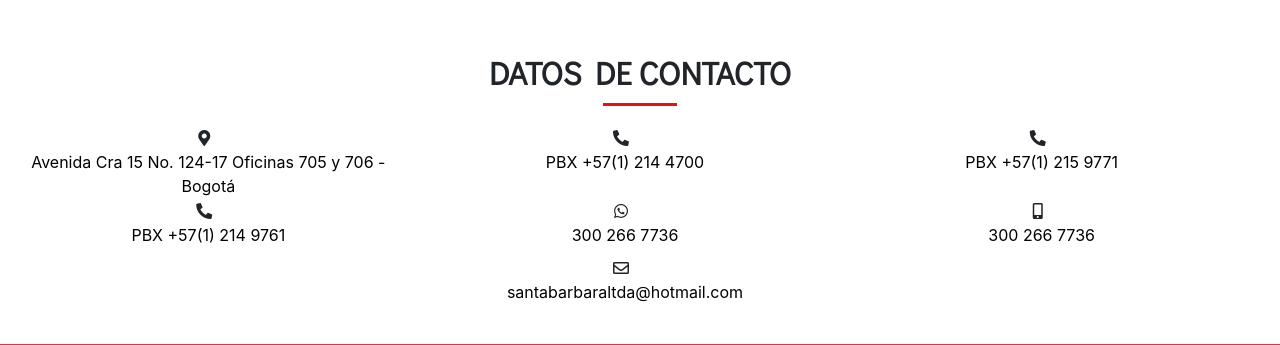
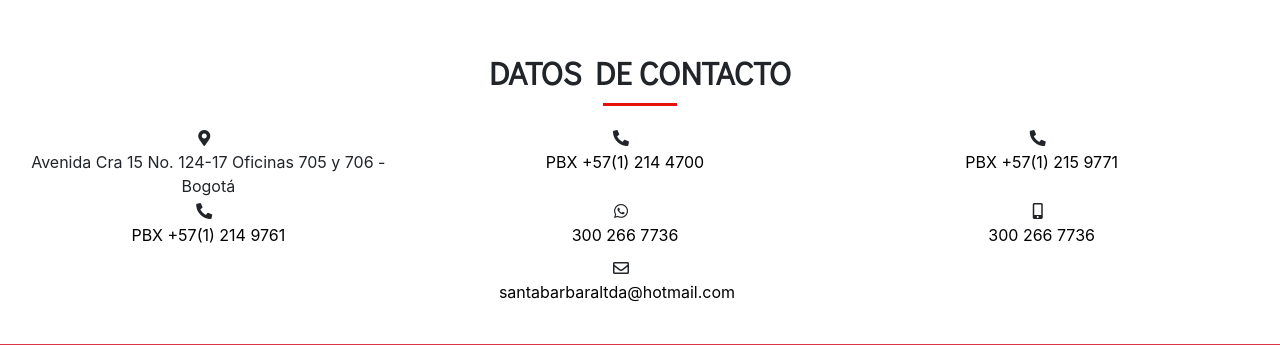
Before and after one commit to DexconDigital/SantaBarbara, a PHP site: page /contactos.php in a window 1280 px wide. Shown: the part 1312-1657 px from the top of the page. Run offline with PHP 8.4, Linux system fonts and the light colour scheme.

Commit message:
actualizaciones

```diff
--- a/admin-noticias/admin/guardar.php
+++ b/admin-noticias/admin/guardar.php
@@ -10,7 +10,7 @@ $ruta=$_FILES["imagen"]["tmp_name"];
 $nombre_foto = str_replace(" ","",$foto);
 $destino="fotos/".$nombre_foto;
 $fecha = date("Y-m-d");
-$id_inmo = 3;
+$id_inmo = 1;
 
 $nombre_ar = $_FILES['archivo']['name'];
 if($nombre_ar != ""){
--- a/contactos.php
+++ b/contactos.php
@@ -123,7 +123,7 @@ $page = 'Contacto' ?>
                 <div class="col-12 card  style_info" style="">
                     <div class=" row card-body ">
                       <div class="col-auto col-md-12 "><i class="fas fa-map-marker-alt mr-2 icon"></i></div>
-                      <div class="col-9 col-md-12"><a class="color_aa" href="map:Avenida Cra 15 No. 124-17 Oficinas 705 y 706 - Bogotá"><?php echo $datos_contacto['direccion']['direccion'] ?></a></div>
+                      <div class="col-9 col-md-12"><a><?php echo $datos_contacto['direccion']['direccion'] ?></a></div>
                    </div>
                   </div>
                 </div>
@@ -132,7 +132,7 @@ $page = 'Contacto' ?>
                     <div class=" row card-body ">
                       <div class="col-auto col-md-12 "> <i class="fas fa-phone-alt mr-2 icon"></i></div>
                       <div class="col-7 col-md-12">
-                        <a class="color_aa"  href="tel:<?php echo $datos_contacto['telefono_fijo_1']['link'] ?>"><?php echo $datos_contacto['telefono_fijo_1']['imprimir'] ?></a>
+                        <a style="color:black;" href="tel:<?php echo $datos_contacto['telefono_fijo_1']['link'] ?>"><?php echo $datos_contacto['telefono_fijo_1']['imprimir'] ?></a>
                       </div>
                     </div>
                   </div>
@@ -142,7 +142,7 @@ $page = 'Contacto' ?>
                     <div class=" row card-body ">
                       <div class="col-auto col-md-12 "> <i class="fas fa-phone-alt mr-2 icon"></i></div>
                       <div class="col-7 col-md-12">
-                        <a class="color_aa"  href="tel:<?php echo $datos_contacto['telefono_fijo_2']['link'] ?>"><?php echo $datos_contacto['telefono_fijo_2']['imprimir'] ?></a>
+                        <a style="color:black;"  href="tel:<?php echo $datos_contacto['telefono_fijo_2']['link'] ?>"><?php echo $datos_contacto['telefono_fijo_2']['imprimir'] ?></a>
                       </div>
                     </div>
                   </div>
@@ -152,7 +152,7 @@ $page = 'Contacto' ?>
                     <div class=" row card-body ">
                       <div class="col-auto col-md-12 "> <i class="fas fa-phone-alt mr-2 icon"></i></div>
                       <div class="col-7 col-md-12">
-                        <a class="color_aa"  href="tel:<?php echo $datos_contacto['telefono_fijo_3']['link'] ?>"><?php echo $datos_contacto['telefono_fijo_3']['imprimir'] ?></a>
+                        <a style="color:black;"  href="tel:<?php echo $datos_contacto['telefono_fijo_3']['link'] ?>"><?php echo $datos_contacto['telefono_fijo_3']['imprimir'] ?></a>
                       </div>
                     </div>
                   </div>
@@ -162,7 +162,7 @@ $page = 'Contacto' ?>
                     <div class=" row card-body ">
                       <div class="col-auto col-md-12 "><i class="fab fa-whatsapp mr-2 icon"></i></div>
                       <div class="col-5 col-md-12">
-                        <a class="color_aa"  href="tel:<?php echo $datos_contacto['whatsapp']['link'] ?>"><?php echo $datos_contacto['whatsapp']['imprimir'] ?></a>
+                        <a style="color:black;"  href="tel:<?php echo $datos_contacto['whatsapp']['link'] ?>"><?php echo $datos_contacto['whatsapp']['imprimir'] ?></a>
                       </div>
                     </div>
                   </div>
@@ -172,7 +172,7 @@ $page = 'Contacto' ?>
                     <div class=" row card-body ">
                       <div class="col-auto col-md-12 "><i class="fas fa-mobile-alt mr-2 icon"></i></div>
                       <div class="col-5 col-md-12">
-                        <a class="color_aa"  href="tel:<?php echo $datos_contacto['celular']['link'] ?>"><?php echo $datos_contacto['celular']['imprimir'] ?></a>
+                        <a style="color:black;"  href="tel:<?php echo $datos_contacto['celular']['link'] ?>"><?php echo $datos_contacto['celular']['imprimir'] ?></a>
                       </div>
                     </div>
                   </div>
@@ -182,7 +182,7 @@ $page = 'Contacto' ?>
                     <div class=" row card-body ">
                       <div class="col-auto col-md-12 container_ico "><i class="far fa-envelope mr-2 icon"></i></div>
                       <div class="col-auto col-md-12 correo_conter">
-                        <a class="color_aa"  href="mailto:<?php echo  $datos_contacto['correo']['correo'] ?>" class="correo_style"><?php echo $datos_contacto['correo']['correo'] ?></a>
+                        <a style="color:black;"  href="mailto:<?php echo  $datos_contacto['correo']['correo'] ?>" class="correo_style"><?php echo $datos_contacto['correo']['correo'] ?></a>
                       </div>
                     </div>
                   </div>
--- a/controllers/modelo_inmueble.php
+++ b/controllers/modelo_inmueble.php
@@ -91,7 +91,7 @@ function modelo_inmueble2($r)
                         <div class="col-12 col-md-4">
                         <div style="margin-bottom: 13px;">
                           <figure style="height: 230px;">
-                                <a href="#">
+                                <a href="">
                                     <img src="'.$imagen.'" alt="">
                                     <span class="overlay-1"></span>
                                 </a>
--- a/css/style.css
+++ b/css/style.css
@@ -892,17 +892,14 @@ a:hover {
     padding: 0rem; }
 
   .correo_style {
-    margin-left: -12px;
+    margin-left: -16px;
     max-width: 110%; }
 
   .correo_conter {
     max-width: 110%; }
 
   .container_ico {
-    margin-top: 8px; }
-
-  .color_aa {
-    color: black; } }
+    margin-top: 8px; } }
 @media (min-width: 768px) {
   .fifth-banner-wrapper figure {
     background-image: url("../img/banner_quienes_somos.jpg");
@@ -931,10 +928,7 @@ a:hover {
     float: left;
     background-color: #ffffff;
     padding: 0px 40px;
-    position: relative; }
-
-  .color_aa {
-    color: black; } }
+    position: relative; } }
 @media (min-width: 992px) {
   .fifth-banner-wrapper figure {
     background-image: url("../img/banner_quienes_somos.jpg");
@@ -1058,6 +1052,7 @@ textarea:focus, textarea[type]:focus, input:focus, input[type]:focus {
   right: 20px;
   -webkit-box-shadow: -2px 2px 5px 3px #bdbdbd;
   -moz-box-shadow: -2px 2px 5px 3px #bdbdbd;
-  box-shadow: -2px 2px 5px 3px #bdbdbd; }
+  box-shadow: -2px 2px 5px 3px #bdbdbd;
+  z-index: 2; }
 
 /*# sourceMappingURL=style.css.map */
--- a/scss/_botonsubir.scss
+++ b/scss/_botonsubir.scss
@@ -11,4 +11,5 @@
     -webkit-box-shadow: -2px 2px 5px 3px rgba(189,189,189,1);
     -moz-box-shadow: -2px 2px 5px 3px rgba(189,189,189,1);
     box-shadow: -2px 2px 5px 3px rgba(189,189,189,1);
+    z-index: 2;
 }
--- a/scss/_estilosDaniel.scss
+++ b/scss/_estilosDaniel.scss
@@ -919,7 +919,7 @@ figure{
         padding: 0rem;
     }
     .correo_style{
-        margin-left: -12px;
+        margin-left: -16px;
         max-width: 110%;
     }
     .correo_conter{
@@ -929,9 +929,7 @@ figure{
         margin-top: 8px;
     }
 
-    .color_aa{
-        color:black;
-    }
+
 
  }
 
@@ -969,9 +967,7 @@ figure{
 
 
     }
-    .color_aa{
-        color:black;
-    }
+
 
 
 
```
Also changed, not shown: controllers/noticiasController.php (+3 -30 lines), noticias.php (+8 -18 lines), admin-noticias/admin/fotos/arrendatarios.jpg (deleted), detalle_inmueble.php (renamed from detalele_inmueble.php), 1 other file.
